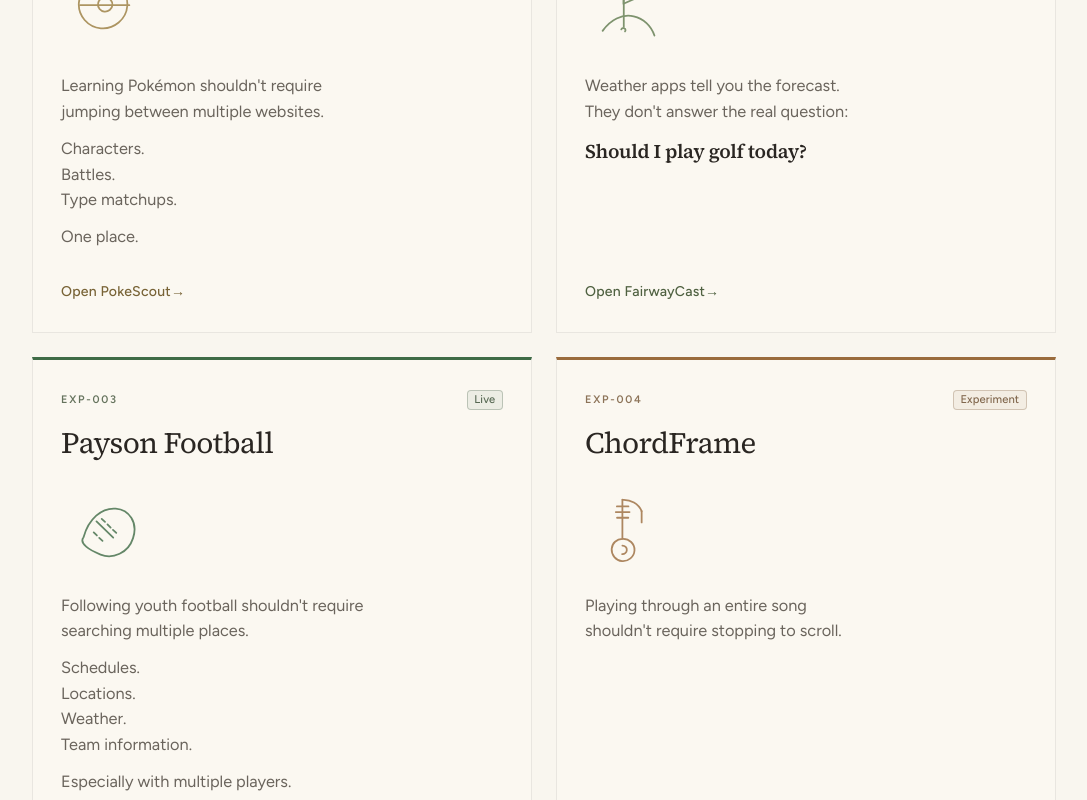
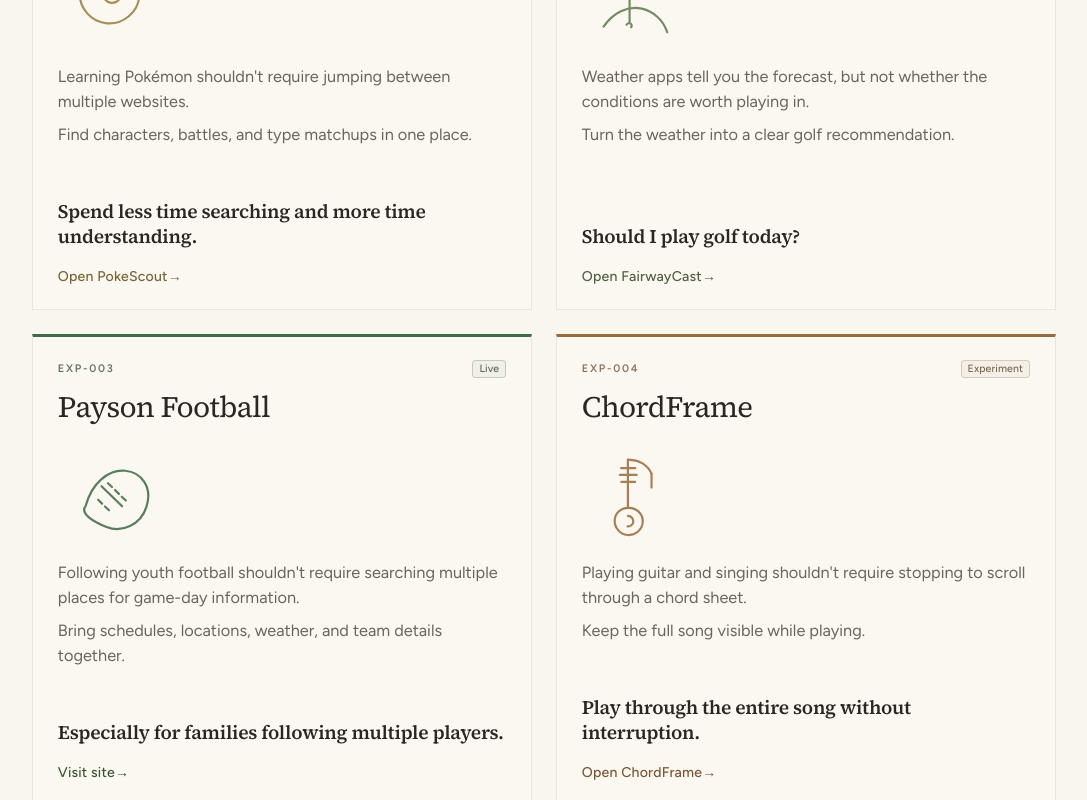
Before and after one commit to bears4life-utsf/BigSandLabs, a Next.js app: page / in a window 1280 px wide. Shown: the part 1840-2640 px from the top of the page, without its empty margins (96-1183 px from the left). Built offline with nearby package versions, Linux system fonts and the light colour scheme.

Commit message:
Unify experiment card copy rhythm and equal-height layout.
Give every card the same setup/support/hook structure and keep CTAs bottom-aligned so the catalog reads as one disciplined system.

Co-authored-by: Cursor <cursoragent@cursor.com>

```diff
--- a/src/app/globals.css
+++ b/src/app/globals.css
@@ -372,15 +372,16 @@ body {
 
 .experiment-card {
   --experiment-accent: var(--accent);
-  --experiment-accent-soft: color-mix(in srgb, var(--experiment-accent) 8%, var(--background-elevated));
+  --experiment-accent-soft: color-mix(in srgb, var(--experiment-accent) 6%, var(--background-elevated));
   display: flex;
   height: 100%;
+  min-height: 29.5rem;
   flex-direction: column;
   align-items: flex-start;
   border: 1px solid color-mix(in srgb, var(--border) 70%, transparent);
   border-top: 3px solid var(--experiment-accent);
   background: color-mix(in srgb, var(--background-elevated) 94%, #f6f0e6);
-  padding: 1.85rem 1.75rem 1.9rem;
+  padding: 1.45rem 1.55rem 1.4rem;
   transition:
     border-color 0.28s ease,
     transform 0.28s ease;
@@ -432,7 +433,7 @@ body {
 }
 
 .experiment-name {
-  margin: 1rem 0 0;
+  margin: 0.75rem 0 0;
   font-family: var(--font-serif), ui-serif, Georgia, serif;
   font-size: clamp(1.55rem, 2.4vw, 1.85rem);
   line-height: 1.15;
@@ -443,25 +444,24 @@ body {
 .experiment-status-chip {
   flex-shrink: 0;
   border-radius: 0.25rem;
-  border: 1px solid color-mix(in srgb, var(--experiment-accent) 18%, var(--border));
+  border: 1px solid color-mix(in srgb, var(--experiment-accent) 14%, var(--border));
   background: var(--experiment-accent-soft);
-  padding: 0.14rem 0.42rem;
-  font-size: 0.7rem;
+  padding: 0.1rem 0.38rem;
+  font-size: 0.66rem;
   font-weight: 500;
   letter-spacing: 0.01em;
   line-height: 1.2;
   text-transform: none;
-  color: color-mix(in srgb, var(--experiment-accent) 48%, var(--muted));
+  color: color-mix(in srgb, var(--experiment-accent) 38%, var(--muted));
 }
 
 .experiment-illustration {
   display: inline-flex;
-  width: 5.5rem;
-  height: 5.5rem;
-  margin-top: 1.35rem;
-  margin-bottom: 0.15rem;
+  width: 6.75rem;
+  height: 6.75rem;
+  margin-top: 0.85rem;
   color: var(--experiment-accent);
-  opacity: 0.8;
+  opacity: 0.86;
 }
 
 .experiment-illustration svg,
@@ -505,30 +505,30 @@ body {
 }
 
 .experiment-why {
-  margin-top: 1.35rem;
-  max-width: 28rem;
+  margin-top: 0.9rem;
+  width: 100%;
+  max-width: 34rem;
+  flex: 1 1 auto;
+  display: flex;
+  flex-direction: column;
 }
 
 .experiment-why-line {
   margin: 0;
   font-size: 1.02rem;
-  line-height: 1.45;
+  line-height: 1.55;
   color: var(--muted);
 }
 
 .experiment-why-line + .experiment-why-line {
-  margin-top: 0.12rem;
-}
-
-.experiment-why-break {
-  display: block;
-  height: 0.85rem;
+  margin-top: 0.45rem;
 }
 
 .experiment-why-highlight {
-  margin: 1rem 0 0;
+  margin-top: auto;
+  padding-top: 0.75rem;
   font-family: var(--font-serif), ui-serif, Georgia, serif;
-  font-size: 1.22rem;
+  font-size: 1.2rem;
   font-weight: 600;
   line-height: 1.3;
   letter-spacing: -0.015em;
@@ -537,7 +537,7 @@ body {
 
 .experiment-link {
   margin-top: auto;
-  padding-top: 2rem;
+  padding-top: 1.05rem;
   font-size: 0.88rem;
   font-weight: 500;
   letter-spacing: 0.015em;
@@ -565,13 +565,14 @@ body {
 
 @media (max-width: 639px) {
   .experiment-card {
-    padding: 1.55rem 1.4rem 1.6rem;
+    min-height: 27.5rem;
+    padding: 1.35rem 1.3rem 1.3rem;
   }
 
   .experiment-illustration {
-    width: 4.6rem;
-    height: 4.6rem;
-    margin-top: 1.15rem;
+    width: 5.5rem;
+    height: 5.5rem;
+    margin-top: 0.75rem;
   }
 
   .experiment-meta {
@@ -579,11 +580,11 @@ body {
   }
 
   .experiment-why {
-    margin-top: 1.15rem;
+    margin-top: 0.8rem;
   }
 
   .experiment-link {
-    padding-top: 1.7rem;
+    padding-top: 0.95rem;
   }
 }
 
--- a/src/components/ExperimentCard.tsx
+++ b/src/components/ExperimentCard.tsx
@@ -21,22 +21,9 @@ export function ExperimentCard({ experiment }: ExperimentCardProps) {
       />
 
       <div className="experiment-why">
-        {experiment.why.map((line, index) =>
-          line === "" ? (
-            <span
-              key={`break-${index}`}
-              className="experiment-why-break"
-              aria-hidden="true"
-            />
-          ) : (
-            <p key={`${line}-${index}`} className="experiment-why-line">
-              {line}
-            </p>
-          ),
-        )}
-        {experiment.whyHighlight ? (
-          <p className="experiment-why-highlight">{experiment.whyHighlight}</p>
-        ) : null}
+        <p className="experiment-why-line">{experiment.whySetup}</p>
+        <p className="experiment-why-line">{experiment.whySupport}</p>
+        <p className="experiment-why-highlight">{experiment.whyHighlight}</p>
       </div>
 
       {experiment.href ? (
--- a/src/components/Experiments.tsx
+++ b/src/components/Experiments.tsx
@@ -27,7 +27,7 @@ export function Experiments() {
 
         <ul className="mt-16 grid gap-6 md:grid-cols-2">
           {experiments.map((experiment) => (
-            <li key={experiment.id}>
+            <li key={experiment.id} className="h-full">
               <ExperimentCard experiment={experiment} />
             </li>
           ))}
--- a/src/content/experiments.ts
+++ b/src/content/experiments.ts
@@ -20,13 +20,12 @@ export type Experiment = {
   id: string;
   catalogId: string;
   name: string;
-  /**
-   * Editorial statement lines.
-   * Empty string = intentional vertical pause between groups.
-   */
-  why: string[];
-  /** Optional emphasized closing line (e.g. FairwayCast). */
-  whyHighlight?: string;
+  /** Short setup sentence. */
+  whySetup: string;
+  /** Short supporting sentence or phrase. */
+  whySupport: string;
+  /** Emphasized closing line — the emotional hook. */
+  whyHighlight: string;
   status: ExperimentStatus;
   accent: ExperimentAccent;
   illustration: ExperimentIllustration;
@@ -39,16 +38,12 @@ export const experiments: Experiment[] = [
     id: "pokescout",
     catalogId: "EXP-001",
     name: "PokeScout",
-    why: [
-      "Learning Pokémon shouldn't require",
-      "jumping between multiple websites.",
-      "",
-      "Characters.",
-      "Battles.",
-      "Type matchups.",
-      "",
-      "One place.",
-    ],
+    whySetup:
+      "Learning Pokémon shouldn't require jumping between multiple websites.",
+    whySupport:
+      "Find characters, battles, and type matchups in one place.",
+    whyHighlight:
+      "Spend less time searching and more time understanding.",
     status: "Experiment",
     accent: "gold",
     illustration: "pokescout",
@@ -59,10 +54,9 @@ export const experiments: Experiment[] = [
     id: "fairwaycast",
     catalogId: "EXP-002",
     name: "FairwayCast",
-    why: [
-      "Weather apps tell you the forecast.",
-      "They don't answer the real question:",
-    ],
+    whySetup:
+      "Weather apps tell you the forecast, but not whether the conditions are worth playing in.",
+    whySupport: "Turn the weather into a clear golf recommendation.",
     whyHighlight: "Should I play golf today?",
     status: "Experiment",
     accent: "golf",
@@ -74,17 +68,11 @@ export const experiments: Experiment[] = [
     id: "payson-football",
     catalogId: "EXP-003",
     name: "Payson Football",
-    why: [
-      "Following youth football shouldn't require",
-      "searching multiple places.",
-      "",
-      "Schedules.",
-      "Locations.",
-      "Weather.",
-      "Team information.",
-      "",
-      "Especially with multiple players.",
-    ],
+    whySetup:
+      "Following youth football shouldn't require searching multiple places for game-day information.",
+    whySupport:
+      "Bring schedules, locations, weather, and team details together.",
+    whyHighlight: "Especially for families following multiple players.",
     status: "Live",
     accent: "payson",
     illustration: "payson-football",
@@ -95,10 +83,10 @@ export const experiments: Experiment[] = [
     id: "chordframe",
     catalogId: "EXP-004",
     name: "ChordFrame",
-    why: [
-      "Playing through an entire song",
-      "shouldn't require stopping to scroll.",
-    ],
+    whySetup:
+      "Playing guitar and singing shouldn't require stopping to scroll through a chord sheet.",
+    whySupport: "Keep the full song visible while playing.",
+    whyHighlight: "Play through the entire song without interruption.",
     status: "Experiment",
     accent: "amber",
     illustration: "chordframe",
@@ -109,10 +97,11 @@ export const experiments: Experiment[] = [
     id: "closetcast",
     catalogId: "EXP-005",
     name: "ClosetCast",
-    why: [
-      "The weather tells you the temperature—",
-      "but not what to wear.",
-    ],
+    whySetup:
+      "The weather tells you the temperature, but not what to wear.",
+    whySupport:
+      "Turn the forecast and personal style into a practical outfit recommendation.",
+    whyHighlight: "Know what to wear before opening the closet.",
     status: "Experiment",
     accent: "rose",
     illustration: "closetcast",
@@ -123,10 +112,11 @@ export const experiments: Experiment[] = [
     id: "timeframe",
     catalogId: "EXP-006",
     name: "TimeFrame",
-    why: [
-      "A date should tell a story,",
-      "not just mark a place on the calendar.",
-    ],
+    whySetup:
+      "A date should tell a story, not just mark a place on the calendar.",
+    whySupport:
+      "Combine historical events and notable people into one experience.",
+    whyHighlight: "Turn any date into a window through time.",
     status: "Experiment",
     accent: "slate",
     illustration: "timeframe",
```
